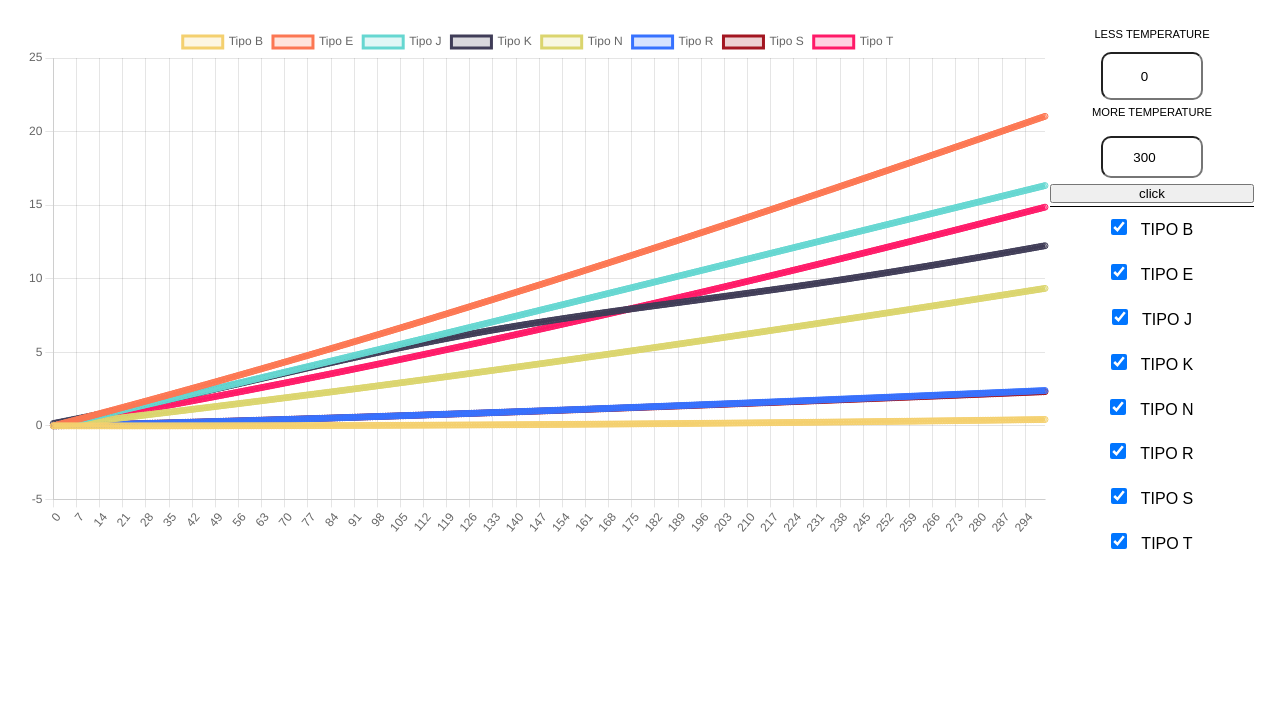
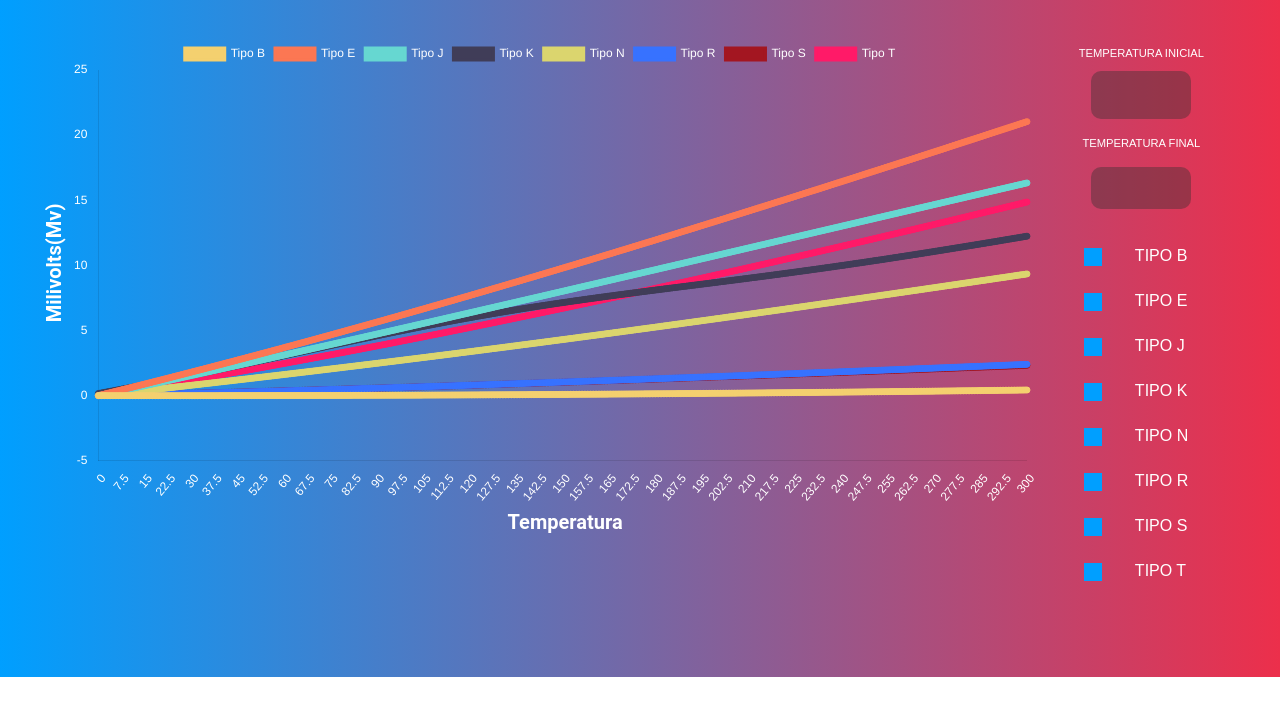
Before and after one commit to AlanDorneles/termopares, a plain HTML site: page index.html in a window 1280 px wide. Drawn offline with nearby package versions, Linux system fonts and the light colour scheme.

Commit message:
nova-atualização
estilização

```diff
--- a/index.html
+++ b/index.html
@@ -6,7 +6,9 @@
   <meta name="viewport" content="width=device-width, initial-scale=1.0">
   <title>Graphics of Termopairs</title>
   <link rel="stylesheet" href="style.css">
-   <script src="https://cdn.jsdelivr.net/npm/chart.js@3.9.1/dist/chart.min.js"></script>
+  <script src="https://cdn.jsdelivr.net/npm/chart.js@3.9.1/dist/chart.min.js"></script>
+  <link rel="preconnect" href="https://fonts.googleapis.com">
+  <link rel="preconnect" href="https://fonts.gstatic.com" crossorigin>
 </head>
 <body>
   <div class="container">
@@ -19,14 +21,13 @@
 
       <div class="inputs-container">
         <div class="container_lesst">
-          <label for="less_T">LESS TEMPERATURE</label><br>
-          <input type="number" id="less_T" value="0" ></input>
+          <label for="less_T">TEMPERATURA INICIAL</label><br>
+          <input type="number" id="less_T"></input>
         </div>
         <div class="container_moret">
-          <label for="more_T">MORE TEMPERATURE</label><br>
-          <input type="number" id="more_T" value="300"></input>
+          <label for="more_T">TEMPERATURA FINAL</label><br>
+          <input type="number" id="more_T"></input>
         </div>
-        <button onclick="setaValores()">click</button>
       </div>
       <div class="container-checkboxs">
         <div>
--- a/main.js
+++ b/main.js
@@ -1,7 +1,11 @@
-// transformando valores dos inputs em inteiros
+var menor = document.querySelector('#less_T')
+var maior = document.querySelector("#more_T");
+Chart.defaults.color = "#fff";
+const DISPLAY = false;
+var lista = []
+var temperatura;
 
-var menor_temperatura = parseInt(document.getElementById("less_T").value);
-var maior_temperatura = parseInt(document.getElementById("more_T").value);
+// pegando a menor temperatura
 
 
 //Array para o eixo X
@@ -16,8 +20,8 @@ const tipon_array = [];
 const tipor_array = [];
 const tipos_array = [];
 const tipot_array = [];
+
 //Array de coeficientes dos termopares
-
 const coefficients_b = [
   0.0*10**0,
   -0.24650818346 * 10 ** -3,
@@ -192,7 +196,7 @@ function calc_tipo_t() {
 
 //iterando da menor temperatura a maior com o passo 0.5 e alocando em uma lista
 
-for (var i = menor_temperatura; i <= maior_temperatura;i += 0.5) {
+for (var i = 0 ; i <= 300;i += 0.5) {
     eixox.push(i);
     calc_tipo_b(i);
     calc_tipo_e(i);
@@ -227,7 +231,7 @@ const data = {
     {
       label: "Tipo B",
       data: termopares[0]["termopares"]["tipob"],
-      backgroundColor: "rgba(244, 208, 111,0.2)",
+      backgroundColor: "rgba(244, 208, 111,1)",
       borderColor: "rgba(244, 208, 111,1)",
       tension: 1,
       parsing: {
@@ -238,7 +242,7 @@ const data = {
     {
       label: "Tipo E",
       data: termopares[0]["termopares"]["tipoe"],
-      backgroundColor: "rgba(252, 119, 83,0.2)",
+      backgroundColor: "rgba(252, 119, 83,1)",
       borderColor: "rgba(252, 119, 83,1)",
       tension: 1,
       parsing: {
@@ -249,7 +253,7 @@ const data = {
     {
       label: "Tipo J",
       data: termopares[0]["termopares"]["tipoj"],
-      backgroundColor: "rgba(102, 215, 209,0.2)",
+      backgroundColor: "rgba(102, 215, 209,1)",
       borderColor: "rgba(102, 215, 209,1)",
       tension: 1,
       parsing: {
@@ -260,7 +264,7 @@ const data = {
     {
       label: "Tipo K",
       data: termopares[0]["termopares"]["tipok"],
-      backgroundColor: "rgba(64, 61, 88,0.2)",
+      backgroundColor: "rgba(64, 61, 88,1)",
       borderColor: "rgba(64, 61, 88,1)",
       tension: 0.1,
       parsing: {
@@ -271,7 +275,7 @@ const data = {
     {
       label: "Tipo N",
       data: termopares[0]["termopares"]["tipon"],
-      backgroundColor: "rgba(219, 213, 110,0.2)",
+      backgroundColor: "rgba(219, 213, 110,1)",
       borderColor: "rgba(219, 213, 110,1)",
       tension: 1,
       parsing: {
@@ -282,7 +286,7 @@ const data = {
     {
       label: "Tipo R",
       data: termopares[0]["termopares"]["tipor"],
-      backgroundColor: "rgba(55, 114, 255,0.2)",
+      backgroundColor: "rgba(55, 114, 255,1)",
       borderColor: "rgba(55, 114, 255,1)",
       tension: 1,
       parsing: {
@@ -293,7 +297,7 @@ const data = {
     {
       label: "Tipo S",
       data: termopares[0]["termopares"]["tipos"],
-      backgroundColor: "rgba(163, 22, 33,0.2)",
+      backgroundColor: "rgba(163, 22, 33,1)",
       borderColor: "rgba(163, 22, 33,1)",
       tension:1,
       parsing: {
@@ -304,7 +308,7 @@ const data = {
     {
       label: "Tipo T",
       data: termopares[0]["termopares"]["tipot"],
-      backgroundColor: "rgba(255,26,104,0.2)",
+      backgroundColor: "rgba(255,26,104,1)",
       borderColor: "rgba(255,26,104,1)",
       tension: 1,
       parsing: {
@@ -319,6 +323,42 @@ const config = {
   data,
   options: {
     responsive: true,
+    scales: {
+      x: {
+        display: true,
+        grid:{
+          beginAtZero:true,
+          display:false
+        },
+        title: {
+          display: true,
+          text: ' Temperatura',
+          font: {
+            family: 'Roboto, sans-serif',
+            size: 20,
+            weight: 'bold',
+            lineHeight: 1.2,
+          },
+        },
+      },
+      y:{
+        display: true,
+        grid:{
+          beginAtZero: true,
+          display:false
+        },
+        title: {
+          display: true,
+          text: ' Milivolts(Mv)',
+          font: {
+            family: 'Roboto, sans-serif',
+            size: 20,
+            weight: 'bold',
+            lineHeight: 1.2,
+          },
+        },
+      }
+    },
   },
 };
 
@@ -337,6 +377,7 @@ function updateChart(data){
     myChart.hide(data.value);
   }
 }
+
 
 /*function setaValores() {
   for (var i = 0; i < data.datasets.length; i++) {
--- a/style.css
+++ b/style.css
@@ -3,6 +3,7 @@
   padding: 0;
   margin: 0;
 }
+/* div do gráfico */
 .container{
   display: grid;
   grid-template-columns: repeat(6, 1fr);
@@ -15,81 +16,62 @@
         'graphic graphic graphic graphic graphic  container-filter'
         'graphic graphic graphic graphic graphic  container-filter'
       ;
-
-      margin: 2%;
+  background-image: linear-gradient(to right,#009fff,#ec2f4b);
+  height: 100%;
+  padding: 3%;
 }
 
 /* gráfico*/
 #graphic-container{
   grid-area: graphic;
+  display: flex;
+  flex-direction: column;
+  align-items: center;
+  color: white;
+  font-family: "Roboto", sans-serif;
 }
 
 /* div onde estão os inputs e checkboxs*/
-
 .filter-container{
   display: flex;
   flex-direction: column;
   grid-area: container-filter;
-
 }
-
-/* container dos inputs */
+/*-----------------INPUTS DE MENOR E MAIOR TEMPERATURA ---------------------*/
+/* container dos inputs de maior e menor temperatura */
 .inputs-container{
   height: 30%;
   display: flex;
   flex-direction: column;
   justify-content: space-around;
-
-}
-
-/* div container dos checkboxs*/
-.container-checkboxs{
-  display: flex;
-  height: 60%;
-  flex-direction: column;
-  justify-content: space-around;
-  justify-content: center;
-  align-items: center;
-  border-top: 1px solid;
-
+  color: white;
+  font-family: sans-serif;
+  margin-bottom: 1em;
 }
 /* inputs de menor e maior temperatura*/
-#less_T, #more_T {
+input[type="number"]{
   height: 100%;
   border-radius: 10px;
   font-family: sans-serif;
   text-align: center;
   width: 50%;
+  background-color: #2f2f2f63;
+  color: white;
+  font-weight: 700;
+  border: none;
+
+}
+input[type=number]::-webkit-inner-spin-button {
+  -webkit-appearance: none;
 }
 
-/* div container dos checkboxs*/
-.container-checkboxs{
-  display: flex;
-  height: 60%;
-  flex-direction: column;
-  justify-content: space-around;
 
-}
-
-/* checkboxes*/
-.type-termopair{
-  margin-right: 10px;
-  height: 1.2em;
-  width: 1.2em;
-}
-
-/* labels dos checkboxes*/
-label{
-  font-family:sans-serif;
-  font-size: 1em;
-}
 
 /* labels do inputs */
 .container_lesst, .container_moret > label{
   font-size: sans-serif;
   font-size: 0.7em;
 }
-
 /*container dos inputs*/
 .container_lesst, .container_moret {
   display: flex;
@@ -98,3 +80,53 @@ label{
   justify-content: space-around;
   height:40%
 }
+/*----------------------------------INPUTS CHECKBOXS----------------------------*/
+/* div container dos inputs checkboxs*/
+.container-checkboxs{
+  display: flex;
+  height: 60%;
+  flex-direction: column;
+  justify-content: space-around;
+  align-items: center;
+  display: flex;
+  height: 60%;
+  flex-direction: column;
+}
+/*div que contem a label e os checkboxes*/
+.container-checkboxs div{
+  width: 10em;
+  display: flex;
+  align-items: center;
+  justify-content: space-evenly;
+}
+
+/* checkboxes checados*/
+input[type="checkbox"]:checked {
+  background-color: #009fff;
+  margin-right: 10px;
+  height: 1.4em;
+  width: 1.4em;
+  cursor: pointer;
+}
+
+/* checkboxs não-checados*/
+input[type="checkbox"]{
+  cursor: pointer;
+  margin-right: 10px;
+  height: 1.4em;
+  width: 1.4em;
+   -webkit-appearance: none;
+  -moz-appearance: none;
+  appearance: none;
+  color: white;
+  background-color: #00000063;
+}
+
+/* labels dos checkboxes*/
+.container-checkboxs div label{
+  font-family:sans-serif;
+  font-size: 1em;
+  color: white;
+  width: 4em;
+  margin-bottom: 1px;
+}
```
